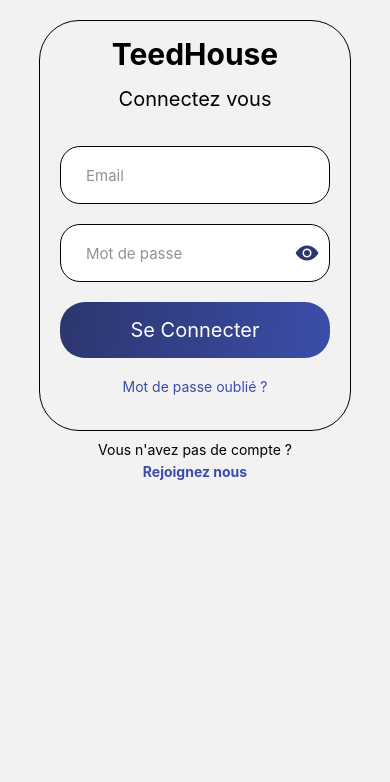
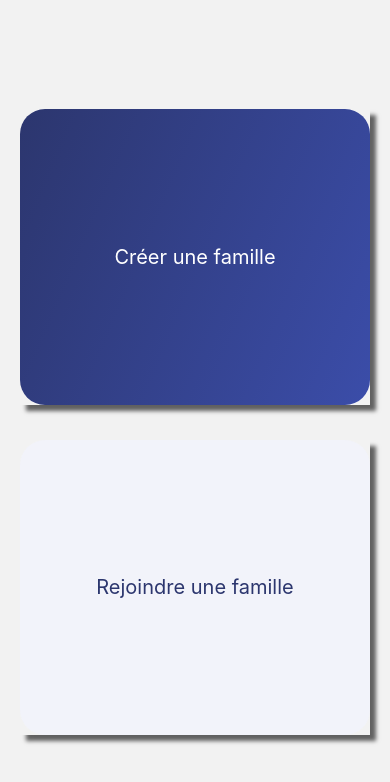
Before and after one commit to Teed-Corp/teedhouse, a React Native app: screen /ChooseFamilyPage in a window 390 px wide. Shown: the top 782 px of the page. Built offline with nearby package versions, Linux system fonts and the light colour scheme.

Commit message:
Refacto: Changer "Group" en "Famille"

```diff
--- a/App.tsx
+++ b/App.tsx
@@ -1,7 +1,7 @@
 import { OnBoarding } from "@app/navigation/routes";
-import ChooseGroupPage from "@app/screens/chooseGroup/ChooseGroupPage";
-import CreateGroupPage from "@app/screens/group/CreateGroupPage";
-import JoinGroupPage from "@app/screens/group/JoinGroupPage";
+import ChooseFamilyPage from "@app/screens/family/ChooseFamilyPage";
+import CreateFamilyPage from "@app/screens/family/CreateFamilyPage";
+import JoinFamilyPage from "@app/screens/family/JoinFamilyPage";
 import LoginPage from "@app/screens/login/LoginPage";
 import { NavigationContainer } from "@react-navigation/native";
 import { createNativeStackNavigator } from "@react-navigation/native-stack";
@@ -9,9 +9,9 @@
 
 export type RootStackParamList = {
   LoginPage: undefined;
-  ChooseGroupPage: undefined;
-  CreateGroupPage: undefined;
-  JoinGroupPage: undefined;
+  ChooseFamilyPage: undefined;
+  CreateFamilyPage: undefined;
+  JoinFamilyPage: undefined;
 };
 
 const Stack = createNativeStackNavigator<RootStackParamList>();
@@ -26,16 +26,16 @@
         >
           <Stack.Screen name={OnBoarding.LoginPage} component={LoginPage} />
           <Stack.Screen
-            name={OnBoarding.ChooseGroupPage}
-            component={ChooseGroupPage}
+            name={OnBoarding.ChooseFamilyPage}
+            component={ChooseFamilyPage}
           />
           <Stack.Screen
-            name={OnBoarding.CreateGroupPage}
-            component={CreateGroupPage}
+            name={OnBoarding.CreateFamilyPage}
+            component={CreateFamilyPage}
           />
           <Stack.Screen
-            name={OnBoarding.JoinGroupPage}
-            component={JoinGroupPage}
+            name={OnBoarding.JoinFamilyPage}
+            component={JoinFamilyPage}
           />
         </Stack.Navigator>
       </NavigationContainer>
--- a/app/components/Content/ErrorText.tsx
+++ b/app/components/Content/ErrorText.tsx
@@ -3,6 +3,7 @@
 import { Text } from "react-native";
 
 const ErrorText = ({ error }: { error: string }) => {
+  // @ts-ignore
   return <Text style={theme.styles.errorText}>{error}</Text>;
 };
 
--- a/app/navigation/routes.ts
+++ b/app/navigation/routes.ts
@@ -1,6 +1,6 @@
 export enum OnBoarding {
   LoginPage = "LoginPage",
-  ChooseGroupPage = "ChooseGroupPage",
-  JoinGroupPage = "JoinGroupPage",
-  CreateGroupPage = "CreateGroupPage",
+  ChooseFamilyPage = "ChooseFamilyPage",
+  JoinFamilyPage = "JoinFamilyPage",
+  CreateFamilyPage = "CreateFamilyPage",
 }
--- a/app/screens/chooseGroup/ChooseGroupPage.tsx
+++ b/app/screens/family/ChooseFamilyPage.tsx
@@ -1,32 +1,32 @@
-import GroupButton from "@app/screens/chooseGroup/components/GroupButton";
+import FamilyButton from "@app/screens/family/components/FamilyButton";
 import { useNavigation } from "@react-navigation/native";
 import { StyleSheet, View } from "react-native";
 import { OnBoarding } from "@app/navigation/routes";
 import { SafeAreaView } from "react-native-safe-area-context";
 
-const ChooseGroupPage = () => {
+const ChooseFamilyPage = () => {
   const navigation: any = useNavigation();
 
-  const handlePressCreateGroup = () => {
-    navigation.navigate(OnBoarding.CreateGroupPage);
+  const handlePressCreateFamily = () => {
+    navigation.navigate(OnBoarding.CreateFamilyPage);
   };
-  const handlePressJoinGroup = () => {
-    navigation.navigate(OnBoarding.JoinGroupPage);
+  const handlePressJoinFamily = () => {
+    navigation.navigate(OnBoarding.JoinFamilyPage);
   };
 
   return (
     <SafeAreaView style={styles.container}>
-      <GroupButton
-        onPressEvent={handlePressCreateGroup}
-        isJoinGroup={false}
-        title="Créer un groupe"
+      <FamilyButton
+        onPressEvent={handlePressCreateFamily}
+        isJoinFamily={false}
+        title="Créer une famille"
       />
       <View />
       <View style={styles.divider}></View>
-      <GroupButton
-        onPressEvent={handlePressJoinGroup}
-        isJoinGroup
-        title="Rejoindre un groupe"
+      <FamilyButton
+        onPressEvent={handlePressJoinFamily}
+        isJoinFamily
+        title="Rejoindre une famille"
       />
     </SafeAreaView>
   );
@@ -43,4 +43,4 @@
   },
 });
 
-export default ChooseGroupPage;
+export default ChooseFamilyPage;
--- a/app/screens/group/CreateGroupPage.tsx
+++ b/app/screens/family/CreateFamilyPage.tsx
@@ -10,10 +10,10 @@
 import { FlatList, StyleSheet, Text, View } from "react-native";
 import { SafeAreaView } from "react-native-safe-area-context";
 
-const CreateGroupPage = () => {
+const CreateFamilyPage = () => {
   const { createFamily } = useFamily();
   const [homeType, setHomeType] = useState(null);
-  const [groupName, setGroupName] = useState(null);
+  const [familyName, setFamilyName] = useState(null);
   const [displayError, setDisplayError] = useState(false);
 
   const data = [
@@ -24,10 +24,10 @@
 
   const onConfirm = async () => {
     setDisplayError(true);
-    if (groupName !== null && homeType !== null) {
-      console.log("Group name: ", groupName);
+    if (familyName !== null && homeType !== null) {
+      console.log("Family name: ", familyName);
       console.log("Home type: ", homeType);
-      await createFamily(groupName);
+      await createFamily(familyName);
     }
   };
 
@@ -35,22 +35,22 @@
     <View style={styles.content}>
       <HeaderIcon icon="users" />
       <Divider height={24} />
-      <HeaderTitle value={"Créer\n un groupe"} />
+      <HeaderTitle value={"Créer\n une famille"} />
       <Divider height={20} />
       <Text style={styles.text}>
         {
-          "Pour créer votre groupe,\nVeuillez remplir les informations ci-dessous"
+          "Pour créer votre famille,\nVeuillez remplir les informations ci-dessous"
         }
       </Text>
       <Divider height={24} />
       <CustomTextField
-        value={groupName}
-        onChangeEvent={setGroupName}
-        placeHolderValue="Nom du groupe"
+        value={familyName}
+        onChangeEvent={setFamilyName}
+        placeHolderValue="Nom de la famille"
         displayTopPlaceHolder
       />
-      {(groupName === null || groupName === "") && displayError && (
-        <ErrorText error="Un nom de groupe est requis" />
+      {(familyName === null || familyName === "") && displayError && (
+        <ErrorText error="Un nom est requis" />
       )}
       <Divider height={24} />
       <CustomDropdown
@@ -101,4 +101,4 @@
   },
 });
 
-export default CreateGroupPage;
+export default CreateFamilyPage;
--- a/app/screens/group/JoinGroupPage.tsx
+++ b/app/screens/family/JoinFamilyPage.tsx
@@ -16,25 +16,25 @@
 import * as Yup from "yup";
 import useFamily from "@app/hooks/Family";
 
-const JoinGroupPage = () => {
+const JoinFamilyPage = () => {
   const { joinFamily } = useFamily();
-  const [groupCode, setGroupCode] = useState("");
+  const [familyCode, setFamilyCode] = useState("");
 
   const validationSchema = Yup.object().shape({
-    groupCode: Yup.string()
+    familyCode: Yup.string()
       .required("Un code est requis")
       .min(6, "Le code doit contenir au moins 6 caractères"),
   });
 
   const handleJoinFamily = async () => {
-    await joinFamily(groupCode);
+    await joinFamily(familyCode);
   };
 
   return (
     <SafeAreaView>
       <KeyboardAvoidingView behavior="height">
         <Formik
-          initialValues={{ groupCode }}
+          initialValues={{ familyCode }}
           validationSchema={validationSchema}
           onSubmit={handleJoinFamily}
         >
@@ -46,25 +46,25 @@
               >
                 <HeaderIcon icon="users" />
                 <Divider height={24} />
-                <HeaderTitle value={"Rejoindre\n un groupe"} />
+                <HeaderTitle value={"Rejoindre\n une famille"} />
                 <Divider height={20} />
                 <Text style={styles.text}>
-                  Veuillez entrer le code de votre groupe
+                  Veuillez entrer le code de votre famille
                 </Text>
                 <Divider height={20} />
                 <CustomTextField
-                  value={values.groupCode}
+                  value={values.familyCode}
                   onChangeEvent={(value) => {
-                    handleChange("groupCode")(value);
-                    setGroupCode(value);
+                    handleChange("familyCode")(value);
+                    setFamilyCode(value);
                   }}
-                  placeHolderValue="Code du groupe"
+                  placeHolderValue="Code de la famille"
                   displayTopPlaceHolder
                   autoCapitalize="characters"
                 />
-                {errors.groupCode && touched.groupCode && (
+                {errors.familyCode && touched.familyCode && (
                   <View style={styles.errorContainer}>
-                    <Text style={styles.errorText}>{errors.groupCode}</Text>
+                    <Text style={styles.errorText}>{errors.familyCode}</Text>
                   </View>
                 )}
                 <Divider height={24} />
@@ -110,4 +110,4 @@
   },
 });
 
-export default JoinGroupPage;
+export default JoinFamilyPage;
--- a/app/screens/chooseGroup/components/GroupButton.tsx
+++ b/app/screens/family/components/FamilyButton.tsx
@@ -3,11 +3,11 @@
 import { StyleSheet, Text, TouchableOpacity, View } from "react-native";
 import { LinearGradient } from "expo-linear-gradient";
 
-const GroupButton = ({ onPressEvent, isJoinGroup, title }) => {
+const FamilyButton = ({ onPressEvent, isJoinFamily, title }) => {
   return (
     <TouchableOpacity style={styles.cardShadow} onPress={onPressEvent}>
       <View style={[styles.cardContainer]}>
-        {!isJoinGroup ? (
+        {!isJoinFamily ? (
           <LinearGradient
             colors={[colors.primary, colors.gradientColor]}
             start={{ x: 0, y: 0.5 }}
@@ -18,7 +18,7 @@
           </LinearGradient>
         ) : (
           <View style={styles.content}>
-            <Text style={styles.joinGroup}>{title}</Text>
+            <Text style={styles.joinFamily}>{title}</Text>
           </View>
         )}
       </View>
@@ -26,7 +26,7 @@
   );
 };
 
-export default GroupButton;
+export default FamilyButton;
 
 const styles = StyleSheet.create({
   content: {
@@ -39,7 +39,7 @@
     fontSize: 20,
     color: "white",
   },
-  joinGroup: {
+  joinFamily: {
     fontSize: 20,
     color: colors.primary,
   },
--- a/app/screens/login/LoginPage.tsx
+++ b/app/screens/login/LoginPage.tsx
@@ -6,7 +6,7 @@
 import { OnBoarding } from "@app/navigation/routes";
 
 const LoginPage = ({ navigation }) => {
-  const { loginWithEmail, registerWithEmail, isAuthenticated } = useAuth();
+  const { loginWithEmail, registerWithEmail } = useAuth();
   const [email, setEmail] = useState("");
   const [password, setPassword] = useState("");
   const [confirmPassword, setConfirmPassword] = useState("");
@@ -17,7 +17,7 @@
       const { error } = await loginWithEmail(email, password);
 
       if (!error) {
-        navigation.replace(OnBoarding.ChooseGroupPage);
+        navigation.replace(OnBoarding.ChooseFamilyPage);
       } else {
         console.log(error);
         alert(error.message);
@@ -30,7 +30,7 @@
       );
 
       if (!error) {
-        navigation.replace(OnBoarding.ChooseGroupPage);
+        navigation.replace(OnBoarding.ChooseFamilyPage);
       } else {
         console.log(error);
         alert(error.message);
```
